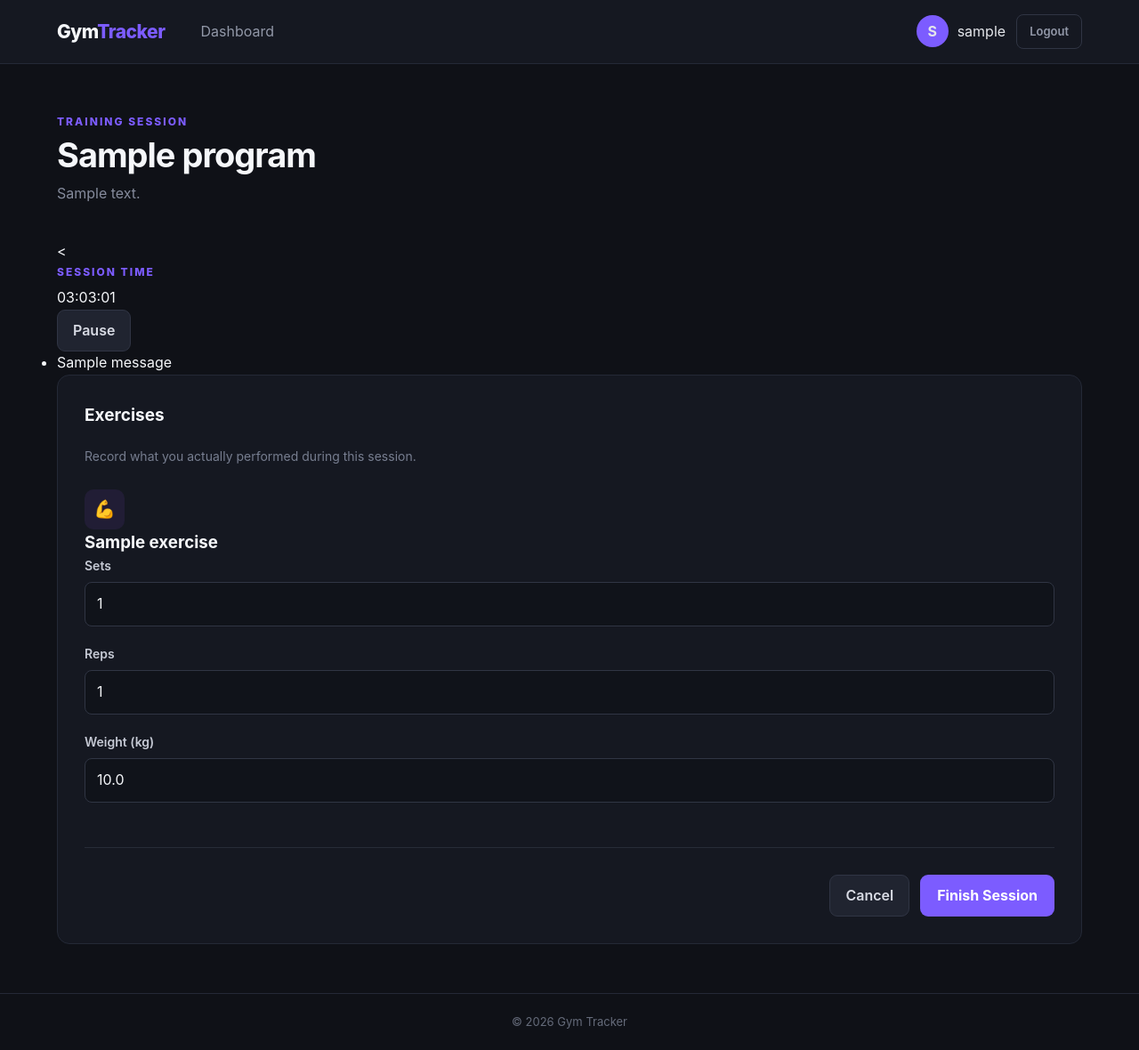
After one commit to pmahdiq/Gym_tracker, a Django app: page /tracker/start_session/1/ in a window 1280 px wide. The commit adds this page. Shown: the whole page at 89% size. Run offline with Django 5.2, Linux system fonts and the light colour scheme; a user stored in the database is signed in; data comes from the database, SQL or seed files in the repository; tables that the repository leaves empty hold one stand-in row (values such as "Sample post"); one stand-in notice (Sample message) is shown.

Commit message:
start session now is availble + some model changes

```diff
--- a/gym_tracker/statics/tracker/js/main.js
+++ b/gym_tracker/statics/tracker/js/main.js
@@ -1,4 +1,15 @@
 document.addEventListener("DOMContentLoaded", function () {
+    initExerciseFormset();
+    initSessionTimer();
+});
+
+
+/* =========================
+   EXERCISE FORMSET
+   (only present on add/update program page)
+========================= */
+
+function initExerciseFormset() {
 
     const addExerciseButton =
         document.getElementById("add-exercise");
@@ -11,7 +22,7 @@ document.addEventListener("DOMContentLoaded", function () {
 
 
     if (!addExerciseButton || !exerciseList || !totalFormsInput) {
-        console.error("Exercise formset elements not found.");
+        // Not on the add/update program page — nothing to do here.
         return;
     }
 
@@ -56,7 +67,67 @@ document.addEventListener("DOMContentLoaded", function () {
 
     });
 
-});
+}
+
+
+/* =========================
+   SESSION TIMER
+   (only present on the start_session page)
+========================= */
+
+function initSessionTimer() {
+
+    const timer = document.getElementById("session-timer");
+    const timerButton = document.getElementById("timer-button");
+
+    if (!timer || !timerButton || !timer.dataset.startedAt) {
+        // Not on the start_session page — nothing to do here.
+        return;
+    }
+
+    const startedAt = new Date(timer.dataset.startedAt);
+
+    let running = true;
+    let pausedAccumulated = 0;   // milliseconds banked while paused
+    let pauseStartedAt = null;
+
+    function formatDuration(totalSeconds) {
+        const hours = Math.floor(totalSeconds / 3600);
+        const minutes = Math.floor((totalSeconds % 3600) / 60);
+        const seconds = totalSeconds % 60;
+
+        return [hours, minutes, seconds]
+            .map(function (n) { return String(n).padStart(2, "0"); })
+            .join(":");
+    }
+
+    function updateTimer() {
+        if (!running) {
+            return;
+        }
+
+        const elapsedMs = Date.now() - startedAt.getTime() - pausedAccumulated;
+        timer.textContent = formatDuration(Math.floor(elapsedMs / 1000));
+    }
+
+    setInterval(updateTimer, 1000);
+    updateTimer();
+
+    timerButton.addEventListener("click", function () {
+
+        running = !running;
+
+        if (!running) {
+            pauseStartedAt = Date.now();
+        } else if (pauseStartedAt) {
+            pausedAccumulated += Date.now() - pauseStartedAt;
+        }
+
+        timerButton.textContent = running ? "Pause" : "Resume";
+
+    });
+
+}
 
 
 function removeExercise(button) {
--- a/gym_tracker/templates/tracker/dashboard.html
+++ b/gym_tracker/templates/tracker/dashboard.html
@@ -82,7 +82,7 @@
                 </a>
 
                 <a
-                    href=#
+                    href="{%url 'start_session' program.id%}"
                     class="primary-button"
                 >
                     Start
--- /dev/null
+++ b/gym_tracker/templates/tracker/start_session.html
@@ -0,0 +1,145 @@
+{% extends "base.html" %}
+
+{% block title %}{{ program.title }} | Gym Tracker{% endblock %}
+
+{% block content %}
+
+<div class="page-container">
+
+    <div class="page-header">
+        <div>
+            <p class="eyebrow">TRAINING SESSION</p>
+            <h1>{{ program.title }}</h1>
+            <p class="page-description">{{ program.description }}</p>
+        </div>
+    </div>
+
+    <<div class="session-timer">
+    <p class="eyebrow">SESSION TIME</p>
+    <div id="session-timer" data-started-at="{{ session.started_at|date:'c' }}">
+        00:00:00
+    </div>
+    <button type="button" id="timer-button" class="secondary-button">Pause</button>
+    </div>
+
+    {% if messages %}
+        <ul class="messages">
+            {% for message in messages %}
+                <li class="message message-{{ message.tags }}">{{ message }}</li>
+            {% endfor %}
+        </ul>
+    {% endif %}
+
+    <form method="post" class="session-form">
+        {% csrf_token %}
+        {{ formset.management_form }}
+
+        <div class="form-section">
+            <div class="form-section-header">
+                <div>
+                    <h2>Exercises</h2>
+                    <p>Record what you actually performed during this session.</p>
+                </div>
+            </div>
+
+            <div class="exercise-session-list">
+
+                {% for ex_form in formset %}
+
+                <article class="exercise-session-card">
+
+                    {# hidden id field — tells Django which Exercise row this form updates #}
+                    {{ ex_form.id }}
+
+                    <div class="exercise-session-header">
+                        <div class="session-icon">💪</div>
+                        <div>
+                            <h3>{{ ex_form.instance.title }}</h3>
+                        </div>
+                    </div>
+
+                    <div class="exercise-values">
+
+                        <div class="form-group">
+                            <label for="{{ ex_form.sets.id_for_label }}">Sets</label>
+                            {{ ex_form.sets }}
+                            {% if ex_form.sets.errors %}
+                                <span class="field-error">{{ ex_form.sets.errors.0 }}</span>
+                            {% endif %}
+                        </div>
+
+                        <div class="form-group">
+                            <label for="{{ ex_form.reps.id_for_label }}">Reps</label>
+                            {{ ex_form.reps }}
+                            {% if ex_form.reps.errors %}
+                                <span class="field-error">{{ ex_form.reps.errors.0 }}</span>
+                            {% endif %}
+                        </div>
+
+                        <div class="form-group">
+                            <label for="{{ ex_form.weight.id_for_label }}">Weight (kg)</label>
+                            {{ ex_form.weight }}
+                            {% if ex_form.weight.errors %}
+                                <span class="field-error">{{ ex_form.weight.errors.0 }}</span>
+                            {% endif %}
+                        </div>
+
+                    </div>
+
+                </article>
+
+                {% empty %}
+
+                <p class="empty-state">
+                    This program doesn't have any exercises yet.
+                </p>
+
+                {% endfor %}
+
+            </div>
+        </div>
+
+        <div class="form-actions">
+            <a href="{% url 'dashboard' %}" class="secondary-button">Cancel</a>
+            <button type="submit" class="primary-button">Finish Session</button>
+        </div>
+
+    </form>
+
+</div>
+
+{% endblock %}
+
+
+{% block extra_js %}
+<script>
+    let seconds = 0;
+    let running = true;
+
+    const timer = document.getElementById("session-timer");
+    const timerButton = document.getElementById("timer-button");
+
+    function updateTimer() {
+        const hours = Math.floor(seconds / 3600);
+        const minutes = Math.floor((seconds % 3600) / 60);
+        const remainingSeconds = seconds % 60;
+
+        timer.textContent =
+            String(hours).padStart(2, "0") + ":" +
+            String(minutes).padStart(2, "0") + ":" +
+            String(remainingSeconds).padStart(2, "0");
+    }
+
+    const timerInterval = setInterval(function () {
+        if (running) {
+            seconds++;
+            updateTimer();
+        }
+    }, 1000);
+
+    timerButton.addEventListener("click", function () {
+        running = !running;
+        timerButton.textContent = running ? "Pause" : "Resume";
+    });
+</script>
+{% endblock %}
--- a/gym_tracker/tracker/models.py
+++ b/gym_tracker/tracker/models.py
@@ -1,5 +1,6 @@
 from django.db import models
 from django.contrib.auth.models import User
+from django.utils import timezone
 class Training_Program(models.Model):
     user = models.ForeignKey(User, on_delete=models.CASCADE, null=True)
     title = models.CharField(max_length=100)
@@ -16,14 +17,25 @@ class Exercise(models.Model):
     title = models.CharField(max_length=100)
     reps = models.PositiveIntegerField(default=0)
     sets = models.PositiveIntegerField(default=0)
-    weight = models.PositiveIntegerField(default=0)
+    weight = models.DecimalField(max_digits=5, decimal_places=1)
 
     def __str__(self):
             return self.title
 class Training_Session(models.Model):
     training_program = models.ForeignKey(Training_Program, on_delete=models.CASCADE)
-    title = models.CharField(max_length=100)
+    started_at = models.DateTimeField(default=timezone.now)
+    completed_at = models.DateTimeField(null=True, blank=True)
     date_added = models.DateTimeField(auto_now_add=True)
+
+    @property
+    def duration_display(self):
+        if not self.completed_at:
+            return None
+        total_seconds = int((self.completed_at - self.started_at).total_seconds())
+        hours, remainder = divmod(total_seconds, 3600)
+        minutes, seconds = divmod(remainder, 60)
+        return f"{hours:02d}:{minutes:02d}:{seconds:02d}"
+
 
     def __str__(self):
             return self.title
--- a/gym_tracker/tracker/urls.py
+++ b/gym_tracker/tracker/urls.py
@@ -9,5 +9,6 @@ urlpatterns = [
     path('add_program', add_program_page,name='add_program'),
     path('update_program/<int:program_id>/', update_program, name='update_program'),
     path('delete_program/<int:program_id>/', delete_program, name='delete_program'),
+    path('start_session/<int:program_id>/', start_session, name='start_session'),
     path('edit_profile', edit_profile, name='edit_profile')
 ]
--- a/gym_tracker/tracker/views.py
+++ b/gym_tracker/tracker/views.py
@@ -5,7 +5,7 @@ from django.db import transaction
 from django.contrib import messages
 
 from tracker.models import Training_Program, Training_Session
-from tracker.forms import Program_Model_Form, Exercise_Form_Set
+from tracker.forms import Program_Model_Form, Exercise_Form_Set, Session_Form_Set
 
 
 def home_page(request):
@@ -112,5 +112,36 @@ def delete_program(request, program_id):
 
 
 @login_required
+def start_session(request, program_id):
+    program = get_object_or_404(Training_Program, id=program_id)
+    queryset = program.exercise_set.all()
+
+    # Reuse an already-started, not-yet-finished session (e.g. user refreshed the page)
+    # instead of creating a new one every time they load this page.
+    session, _ = Training_Session.objects.get_or_create(
+        training_program=program,
+        completed_at__isnull=True,
+        defaults={'started_at': timezone.now()},
+    )
+
+    if request.method == 'POST':
+        formset = Session_Form_Set(request.POST, queryset=queryset)
+        if formset.is_valid():
+            formset.save()
+            session.completed_at = timezone.now()
+            session.save()
+            messages.success(request, f'"{program.title}" session saved.')
+            return redirect('dashboard')
+    else:
+        formset = Session_Form_Set(queryset=queryset)
+
+    return render(request, 'tracker/start_session.html', {
+        'program': program,
+        'formset': formset,
+        'session': session,
+    })
+
+
+@login_required
 def edit_profile(request):
-    return render(request, 'tracker/edit_profile.html')
+   pass
```
Also changed, not shown: gym_tracker/tracker/forms.py (+11 -0 lines), gym_tracker/tracker/migrations/0004_remove_training_session_date_added_and_more.py (added), gym_tracker/tracker/migrations/0005_training_session_date_added.py (added), gym_tracker/tracker/migrations/0006_remove_training_session_title.py (added).
